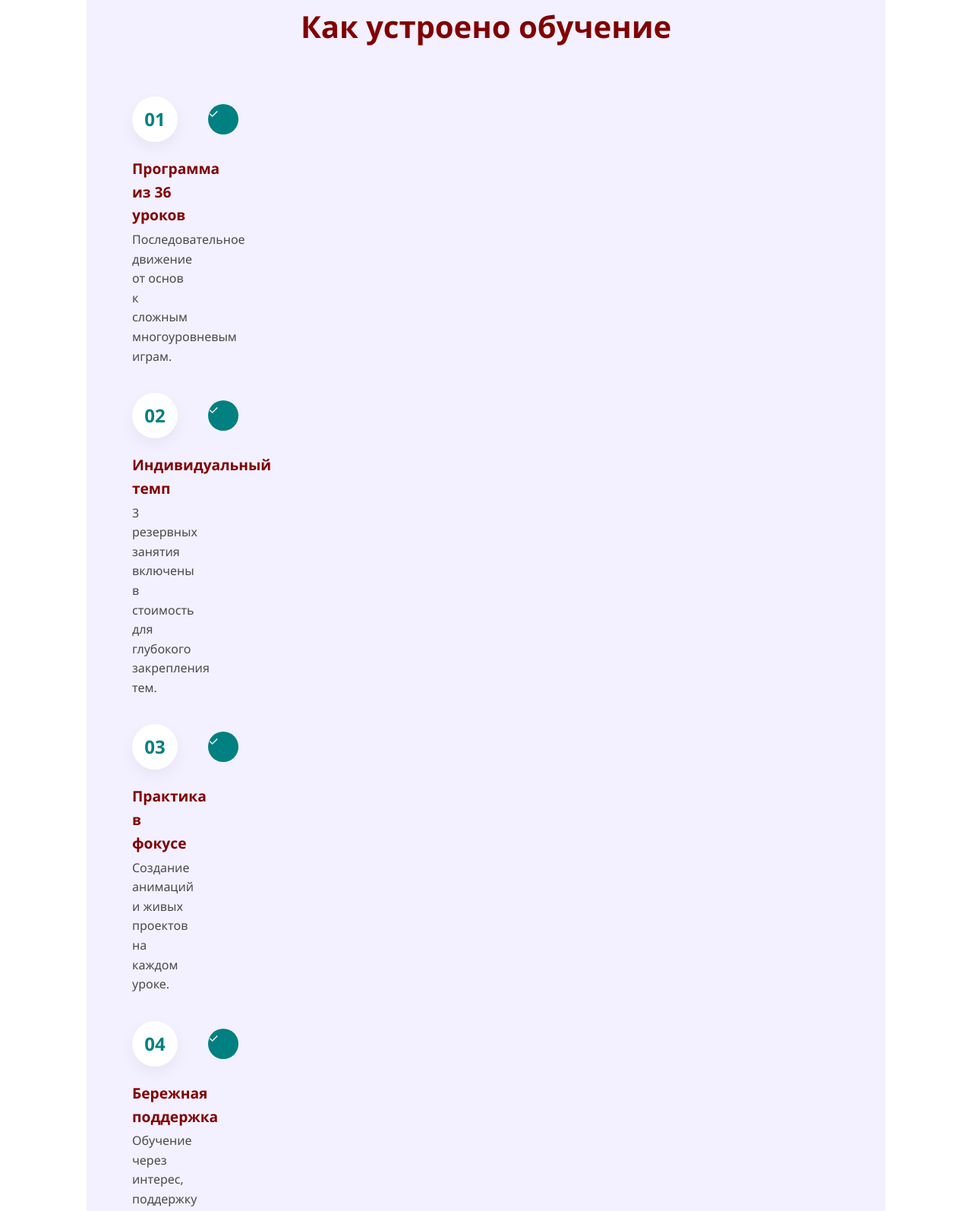
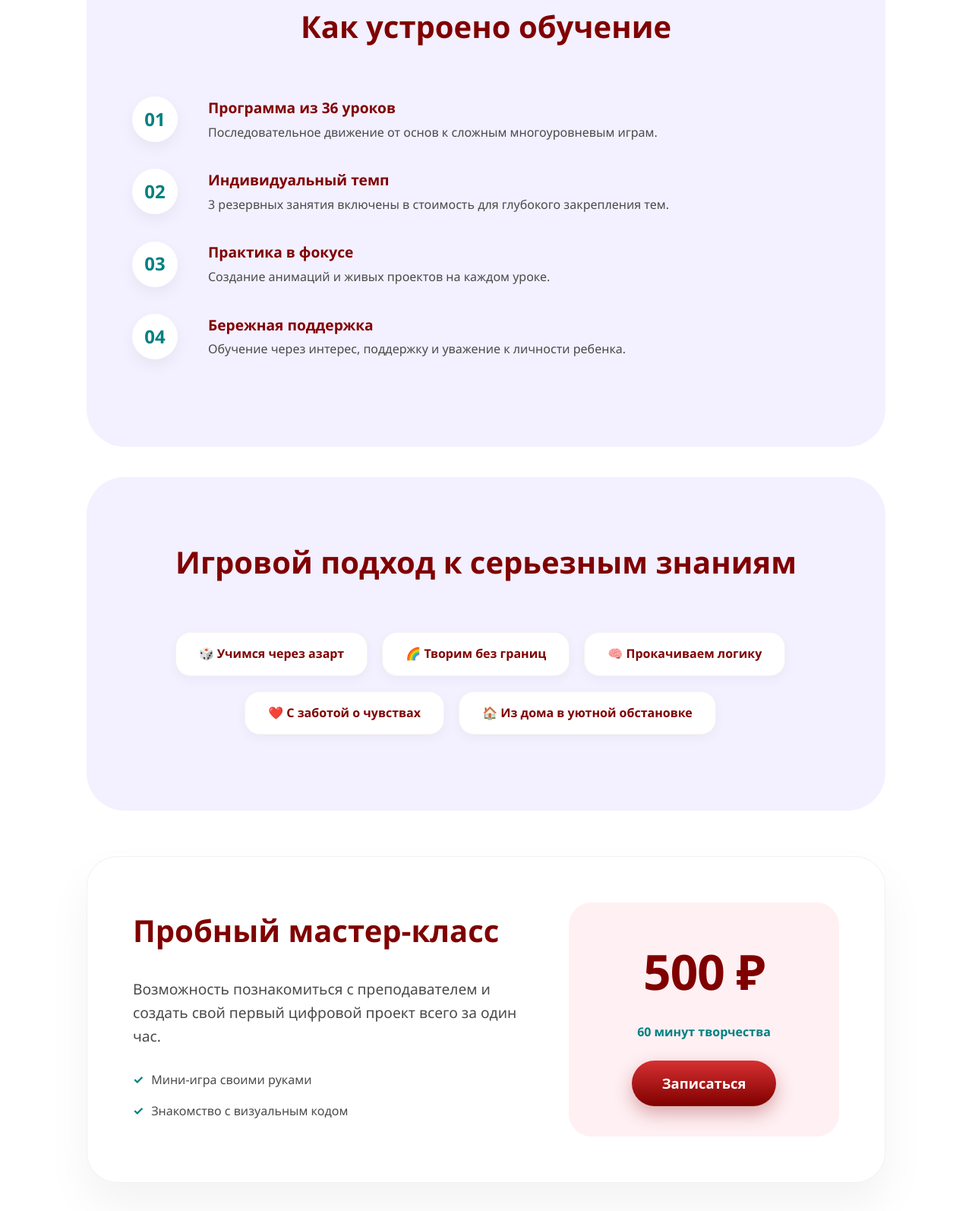
Before and after one commit to nazarina/info, a plain HTML site: page index.html in a window 1280 px wide. Shown: the part 1380-2974 px from the top of the page at 76% size. Drawn offline with Linux system fonts and the light colour scheme.

Commit message:
Update index.html

```diff
--- a/index.html
+++ b/index.html
@@ -484,7 +484,7 @@
             <h2 class="section-title">Как устроено обучение</h2>
             <div class="info-step">
                 <div class="step-num">01</div>
-                  <div class="step-check">✓</div>
+
                 <div class="step-content">
                     <strong>Программа из 36 уроков</strong>
                     Последовательное движение от основ к сложным многоуровневым играм.
@@ -492,7 +492,7 @@
             </div>
             <div class="info-step">
                 <div class="step-num">02</div>
-                  <div class="step-check">✓</div>
+
                 <div class="step-content">
                     <strong>Индивидуальный темп</strong>
                     3 резервных занятия включены в стоимость для глубокого закрепления тем.
@@ -500,7 +500,7 @@
             </div>
             <div class="info-step">
                 <div class="step-num">03</div>
-                  <div class="step-check">✓</div>
+
                 <div class="step-content">
                     <strong>Практика в фокусе</strong>
                     Создание анимаций и живых проектов на каждом уроке.
@@ -508,7 +508,7 @@
             </div>
             <div class="info-step">
                 <div class="step-num">04</div>
-                  <div class="step-check">✓</div>
+
                 <div class="step-content">
                     <strong>Бережная поддержка</strong>
                     Обучение через интерес, поддержку и уважение к личности ребенка.
```
